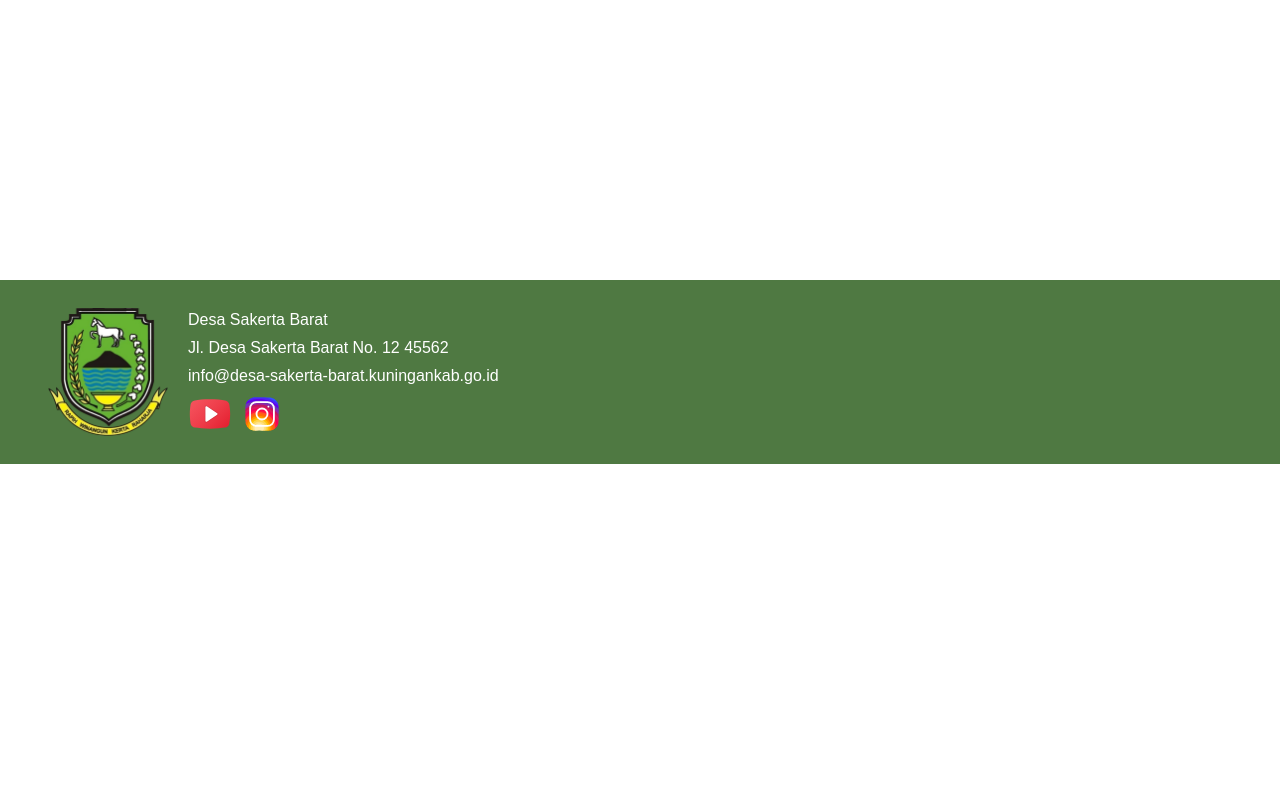
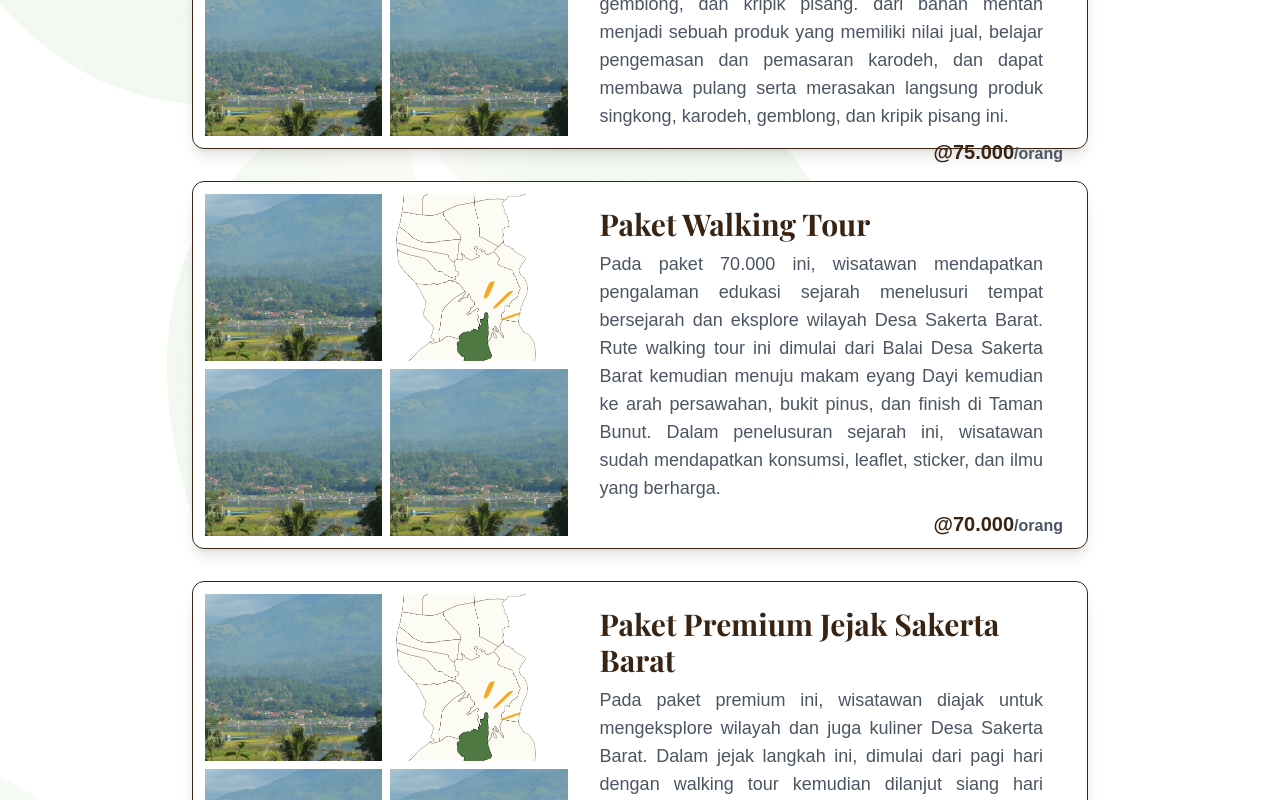
Before and after one commit to nsyifa/sakbar-wisata, a Next.js app: page /paket-wisata in a window 1280 px wide. Before the commit this address had no page. Shown: the part 520-1320 px from the top of the page. Before the commit the page ends 984 px from the top, so only its background shows below. Built offline with nearby package versions, Linux system fonts and the light colour scheme; a web font is replaced by a local one.

Commit message:
feat: add paket wisata page

```diff
--- /dev/null
+++ b/src/app/paket-wisata/page.js
@@ -0,0 +1,52 @@
+"use client";
+import PaketCard from "../components/PaketCard";
+
+export default function PaketWisata() {
+  return (
+    <div className="relative bg-white pt-32 w-screen overflow-hidden pb-36">
+      {/* Transparent PNG Overlay */}
+      <div className="absolute inset-0 bg-[url('/images/bg-flowers.png')]"></div>
+
+      <h1 className="z-20 relative text-6xl font-playfair font-bold text-sakbar-brown text-center">
+        Paket Wisata
+      </h1>
+      <div className="mt-12 w-full h-[1px] bg-sakbar-brown"></div>
+      <div className="w-full  px-5 sm:px-12 xl:px-48 pt-16 flex flex-col justify-center items-center gap-8">
+        <PaketCard
+          images={[
+            "/images/hero.jpg",
+            "/images/map.png",
+            "/images/hero.jpg",
+            "/images/hero.jpg",
+          ]}
+          title="Paket Jelajah Kuliner Sakbar"
+          desc="Pada paket 75.000 ini, wisatawan mendapatkan pengalaman menelusuri empat wisata edukasi sejarah kuliner yaitu singkong, karodeh, gemblong, dan kripik pisang. Hal ini membuat para wisatawan merasakan pengalaman langsung pembuatan singkong, karodeh, gemblong, dan kripik pisang. dari bahan mentah menjadi sebuah produk yang memiliki nilai jual, belajar pengemasan dan pemasaran karodeh, dan dapat membawa pulang serta merasakan langsung produk singkong, karodeh, gemblong, dan kripik pisang ini."
+          price="75.000"
+        ></PaketCard>
+
+        <PaketCard
+          images={[
+            "/images/hero.jpg",
+            "/images/map.png",
+            "/images/hero.jpg",
+            "/images/hero.jpg",
+          ]}
+          title="Paket Walking Tour"
+          desc="Pada paket 70.000 ini, wisatawan mendapatkan pengalaman edukasi sejarah menelusuri tempat bersejarah dan eksplore wilayah Desa Sakerta Barat. Rute walking tour ini dimulai dari Balai Desa Sakerta Barat kemudian menuju makam eyang Dayi kemudian ke arah persawahan, bukit pinus, dan finish di Taman Bunut. Dalam penelusuran sejarah ini, wisatawan sudah mendapatkan konsumsi, leaflet, sticker, dan ilmu yang berharga."
+          price="70.000"
+        ></PaketCard>
+        <PaketCard
+          images={[
+            "/images/hero.jpg",
+            "/images/map.png",
+            "/images/hero.jpg",
+            "/images/hero.jpg",
+          ]}
+          title="Paket Premium Jejak Sakerta Barat"
+          desc="Pada paket premium ini, wisatawan diajak untuk mengeksplore wilayah dan juga kuliner Desa Sakerta Barat. Dalam jejak langkah ini, dimulai dari pagi hari dengan walking tour kemudian dilanjut siang hari belajar bersama di UMKM singkong dan pisang yang ada di Desa Sakerta Barat. Pengalaman berharga ini yang akan menjadi nilai jual dari para wisatawan khususnya Gen Z melalui ciri khas dan keunikan dari produk wisata ini."
+          price="150.000"
+        ></PaketCard>
+      </div>
+    </div>
+  );
+}
```
